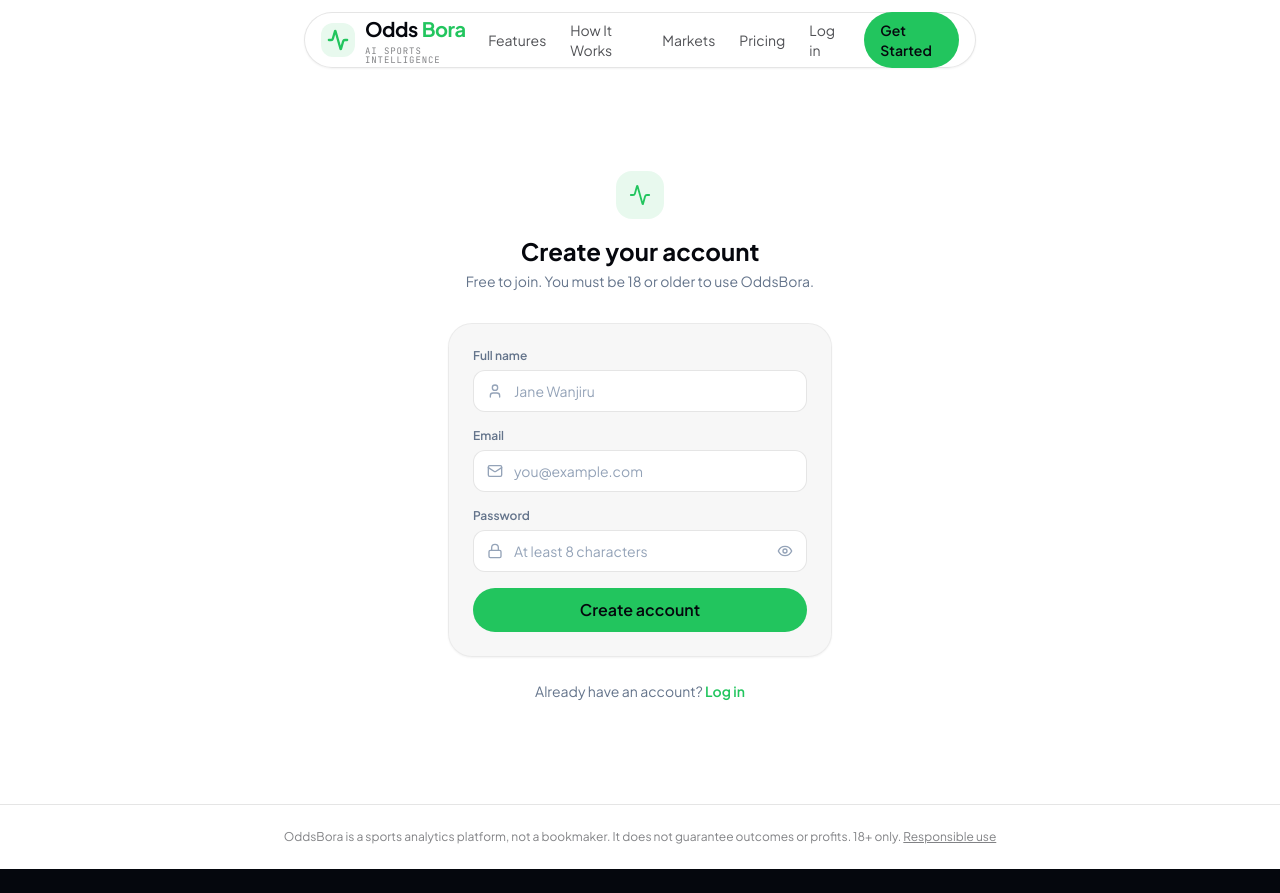
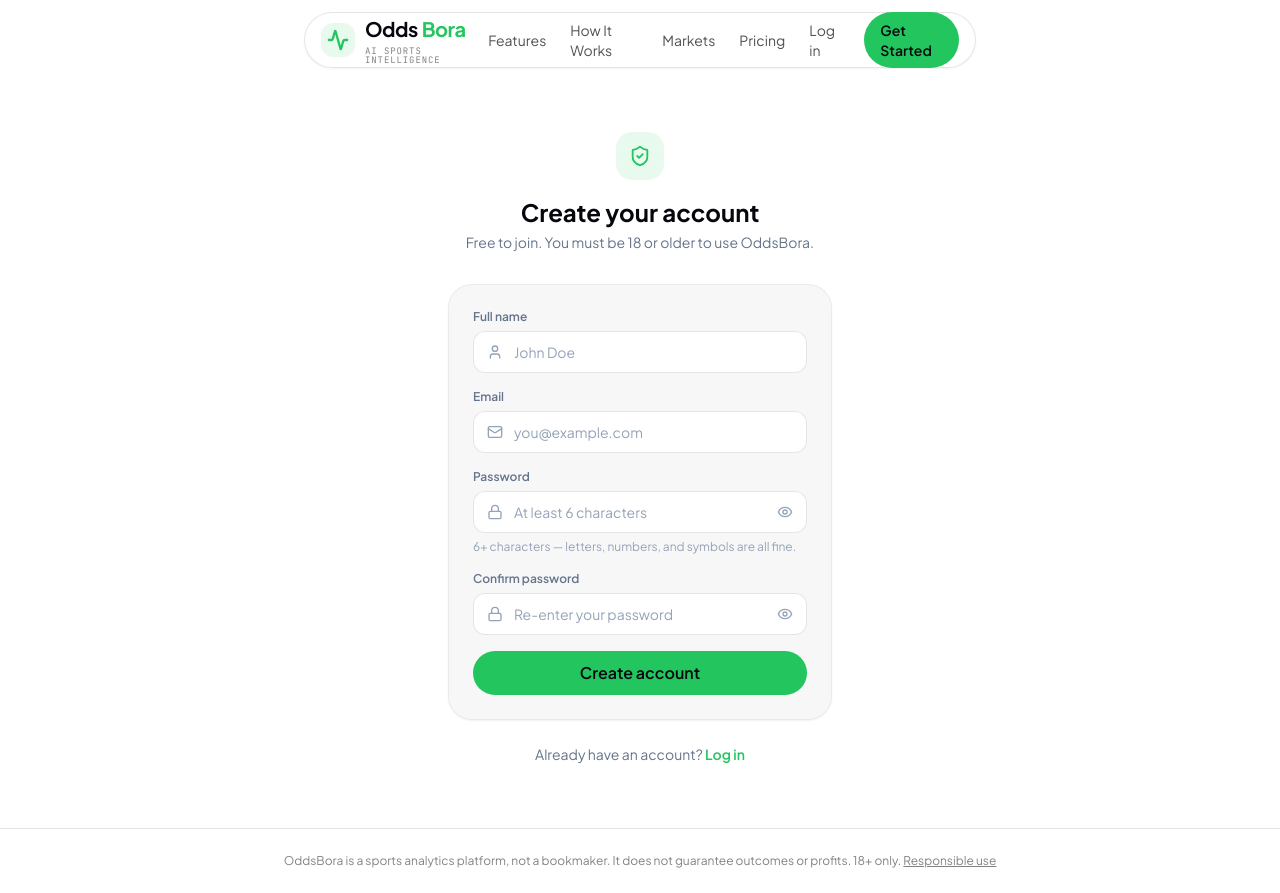
Before and after one commit to oddsbora-project/oddsbora, a React (Vite) app: page /register in a window 1280 px wide. Before the commit the page ends 869 px from the top, so only its background shows below. Built offline with nearby package versions, Linux system fonts and the light colour scheme; no server answers.

Commit message:
Update Register.tsx

```diff
--- a/src/pages/public/Register.tsx
+++ b/src/pages/public/Register.tsx
@@ -1,13 +1,17 @@
 import { useState, FormEvent } from 'react'
 import { Link, useNavigate } from 'react-router-dom'
 import { supabase } from '@/lib/supabase'
-import { User, Mail, Lock, Eye, EyeOff, Activity, AlertCircle, MailCheck } from 'lucide-react'
+import { User, Mail, Lock, Eye, EyeOff, ShieldCheck, AlertCircle, MailCheck } from 'lucide-react'
+
+const MIN_PASSWORD_LENGTH = 6
 
 export default function Register() {
   const [fullName, setFullName] = useState('')
   const [email, setEmail] = useState('')
   const [password, setPassword] = useState('')
+  const [confirmPassword, setConfirmPassword] = useState('')
   const [showPassword, setShowPassword] = useState(false)
+  const [showConfirmPassword, setShowConfirmPassword] = useState(false)
   const [error, setError] = useState<string | null>(null)
   const [loading, setLoading] = useState(false)
   const [done, setDone] = useState(false)
@@ -16,6 +20,16 @@
   async function handleSubmit(e: FormEvent) {
     e.preventDefault()
     setError(null)
+
+    if (password.length < MIN_PASSWORD_LENGTH) {
+      setError(`Password must be at least ${MIN_PASSWORD_LENGTH} characters.`)
+      return
+    }
+    if (password !== confirmPassword) {
+      setError('Passwords do not match. Please re-enter them.')
+      return
+    }
+
     setLoading(true)
     const { error, data } = await supabase.auth.signUp({
       email,
@@ -65,10 +79,10 @@
       </div>
 
       <div className="w-full max-w-sm">
-        {/* Brand mark */}
+        {/* Brand mark — security/account-creation themed */}
         <div className="flex flex-col items-center mb-8">
           <div className="w-12 h-12 rounded-2xl bg-signal-green/10 flex items-center justify-center mb-4">
-            <Activity size={22} className="text-signal-green" />
+            <ShieldCheck size={22} className="text-signal-green" />
           </div>
           <h1 className="text-2xl font-display font-bold text-navy-950">Create your account</h1>
           <p className="text-slate-500 text-sm mt-1">Free to join. You must be 18 or older to use OddsBora.</p>
@@ -96,7 +110,7 @@
                   autoComplete="name"
                   value={fullName}
                   onChange={(e) => setFullName(e.target.value)}
-                  placeholder="Jane Wanjiru"
+                  placeholder="John Doe"
                   className="w-full bg-white border border-black/10 rounded-xl pl-10 pr-3 py-2.5 text-sm text-navy-950 placeholder:text-slate-400 outline-none transition-colors focus:border-signal-green focus:ring-2 focus:ring-signal-green/20"
                 />
               </div>
@@ -131,11 +145,11 @@
                   id="register-password"
                   type={showPassword ? 'text' : 'password'}
                   required
-                  minLength={8}
+                  minLength={MIN_PASSWORD_LENGTH}
                   autoComplete="new-password"
                   value={password}
                   onChange={(e) => setPassword(e.target.value)}
-                  placeholder="At least 8 characters"
+                  placeholder="At least 6 characters"
                   className="w-full bg-white border border-black/10 rounded-xl pl-10 pr-11 py-2.5 text-sm text-navy-950 placeholder:text-slate-400 outline-none transition-colors focus:border-signal-green focus:ring-2 focus:ring-signal-green/20"
                 />
                 <button
@@ -146,6 +160,38 @@
                   tabIndex={-1}
                 >
                   {showPassword ? <EyeOff size={16} /> : <Eye size={16} />}
+                </button>
+              </div>
+              <p className="text-xs text-slate-400 mt-1.5">
+                6+ characters — letters, numbers, and symbols are all fine.
+              </p>
+            </div>
+
+            <div>
+              <label htmlFor="register-confirm-password" className="text-xs font-semibold text-slate-500 block mb-1.5">
+                Confirm password
+              </label>
+              <div className="relative">
+                <Lock size={16} className="absolute left-3.5 top-1/2 -translate-y-1/2 text-slate-400" />
+                <input
+                  id="register-confirm-password"
+                  type={showConfirmPassword ? 'text' : 'password'}
+                  required
+                  minLength={MIN_PASSWORD_LENGTH}
+                  autoComplete="new-password"
+                  value={confirmPassword}
+                  onChange={(e) => setConfirmPassword(e.target.value)}
+                  placeholder="Re-enter your password"
+                  className="w-full bg-white border border-black/10 rounded-xl pl-10 pr-11 py-2.5 text-sm text-navy-950 placeholder:text-slate-400 outline-none transition-colors focus:border-signal-green focus:ring-2 focus:ring-signal-green/20"
+                />
+                <button
+                  type="button"
+                  onClick={() => setShowConfirmPassword((s) => !s)}
+                  className="absolute right-3.5 top-1/2 -translate-y-1/2 text-slate-400 hover:text-navy-950 transition-colors"
+                  aria-label={showConfirmPassword ? 'Hide password' : 'Show password'}
+                  tabIndex={-1}
+                >
+                  {showConfirmPassword ? <EyeOff size={16} /> : <Eye size={16} />}
                 </button>
               </div>
             </div>
```
